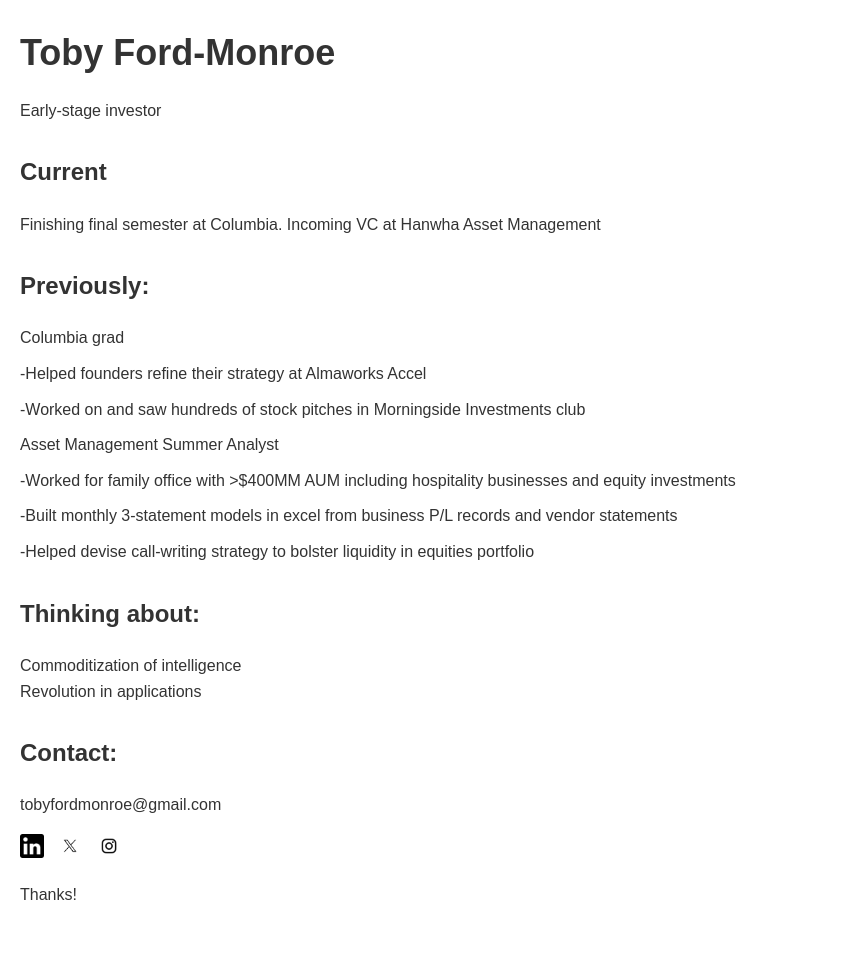
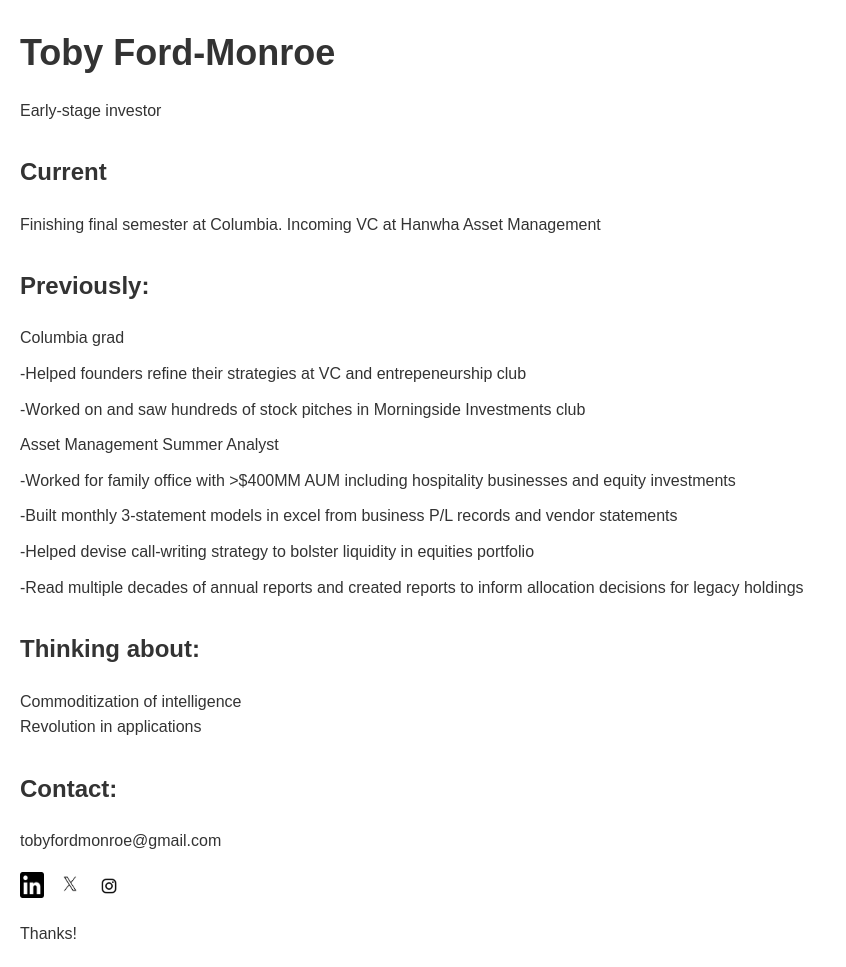
Before and after one commit to tobyfm/tobyfm, a plain HTML site: page index.html in a window 1280 px wide. Shown: the whole page, without its empty margins (0-846 px from the left). Before the commit the page ends 927 px from the top, so only its background shows below. Drawn offline with Linux system fonts and the light colour scheme.

Commit message:
Update index.html

```diff
--- a/index.html
+++ b/index.html
@@ -50,7 +50,7 @@
     <ul>
         <li>Columbia grad</li>
         <ul>
-            <li>  -Helped founders refine their strategy at Almaworks Accel</li>
+            <li>  -Helped founders refine their strategies at VC and entrepeneurship club</li>
             <li>  -Worked on and saw hundreds of stock pitches in Morningside Investments club</li>
         </ul>
         <li>Asset Management Summer Analyst</li>
@@ -58,6 +58,7 @@
             <li>  -Worked for family office with >$400MM AUM including hospitality businesses and equity investments</li>
             <li>  -Built monthly 3-statement models in excel from business P/L records and vendor statements</li>
             <li>  -Helped devise call-writing strategy to bolster liquidity in equities portfolio</li>
+            <li>  -Read multiple decades of annual reports and created reports to inform allocation decisions for legacy holdings</li>
         </ul>
     </ul>
 
@@ -68,13 +69,13 @@
     <p>tobyfordmonroe@gmail.com</p>
     <div class="social-icons">
        <a href="https://www.linkedin.com/in/tobyfordmonroe/" target="_blank">
-        <img src="linkedin-icon.png" alt="LinkedIn" width="24" height="24">
+        <img src="linkedin-icon.png" width="26" height="26">
     </a>
     <a href="https://twitter.com/towbew" target="_blank">
-        <img src="twitter-icon.png" alt="Twitter" width="24" height="24">
+        <img src="twitter-icon.png" width="28" height="28">
     </a>
     <a href="https://www.instagram.com/toby_fm/" target="_blank">
-        <img src="instagram-icon.png" alt="Instagram" width="24" height="24">
+        <img src="instagram-icon.png" width="24" height="24">
     </a>
     </div>
 
```
